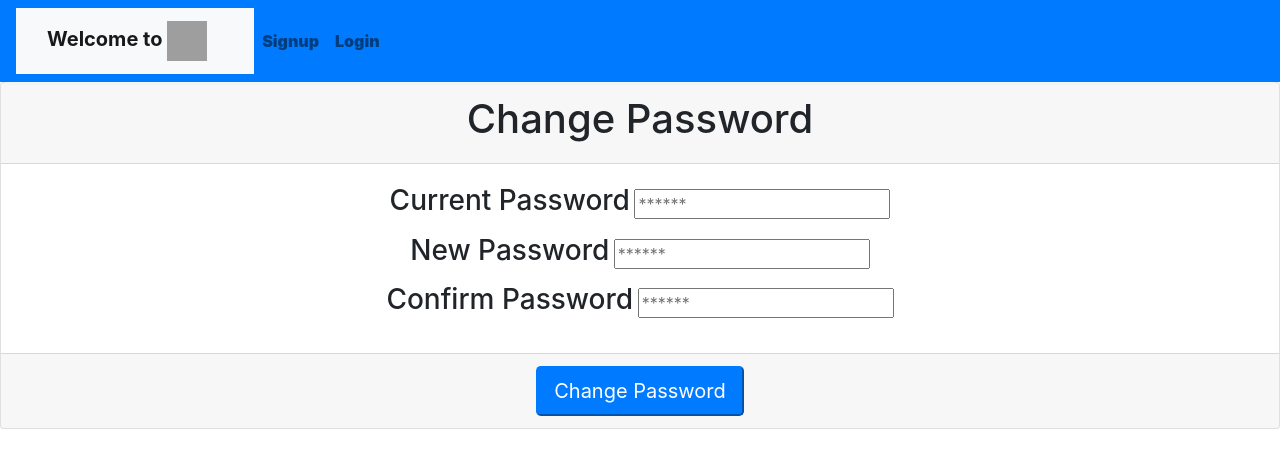
After one commit to VinaySi2705/flipkart_clone_app, a Django app: template clone/templates/change_password.html in a window 1280 px wide. The commit adds this page. Shown: the top 468 px of the page. Run offline with Django 3.2, Linux system fonts and the light colour scheme; the template is opened without the code that fills it, so the values that code supplies are empty; some libraries are stand-ins or nearby versions; grey boxes are pictures that could not be loaded.

Commit message:
added change password functionality,some restrictions in signup page and added first_name of present customer on navbar

```diff
--- a/clone/middlewares/auth.py
+++ b/clone/middlewares/auth.py
@@ -1,10 +1,12 @@
 from django.shortcuts import redirect
+
+
 def auth_middleware(get_response):
 
     def middleware(request):
         if not request.session.get('customer'):
             return redirect('login')
         else:
-            response=get_response(request)
+            response = get_response(request)
             return response
     return middleware
--- a/clone/templates/base.html
+++ b/clone/templates/base.html
@@ -77,6 +77,9 @@
               <span class="navbar-brand mb-0 h1"><b>Hello,{{customer.first_name}}</b></span>
              {% endfor %}
            </li>
+           <li class="nav-item">
+             <a class="nav-link" href='/change_password'>Change Password<span class="sr-only">(current)</span></a>
+           </li>
          </ul>
         {% else %}
        <ul class=" navbar-nav my-2 my-lg-0">
--- /dev/null
+++ b/clone/templates/change_password.html
@@ -0,0 +1,30 @@
+{% extends 'base.html' %}
+{% block content %}
+
+<div class="card text-center">
+  <div class="card-header">
+    <h1>Change Password</h1>
+  </div>
+
+<form action="/change_password" method="POST">
+  <div class="card-body">
+     {% csrf_token %}
+     {% if error %}
+     <div class="alert alert-danger" role="alert">
+        {{error}}
+     </div>
+     {% endif %}
+     <label form=""><h3>Current Password</h3></label>
+     <input type="password" name="current" id="" placeholder="******"><br>
+     <label form=""><h3>New Password</h3></label>
+    <input type="password" name="new" id="" placeholder="******"><br>
+    <label form=""><h3>Confirm Password</h3></label>
+   <input type="password" name="confirm" id="" placeholder="******"><br>
+  </div>
+  <div class="card-footer">
+  <input type="submit" class="btn-primary btn-lg" value="Change Password">
+</form>
+</div>
+
+
+{% endblock %}
--- a/clone/templates/login.html
+++ b/clone/templates/login.html
@@ -16,7 +16,7 @@
   {% endif %}
 
   <label form=""><h3>Email</h3></label>
-  <input type="email" name="email" id=""   placeholder="example@gmail.com" value={{email}}><br>
+  <input type="email" name="email" id=""   placeholder="username@gmail.com" value={{email}}><br>
   <label form=""><h3>Password</h3></label>
   <input type="password" name="password" id="" placeholder="******"><br>
   </div>
@@ -25,5 +25,4 @@
   </div>
 </form>
 </div>
-
 {% endblock %}
--- a/clone/templates/signup.html
+++ b/clone/templates/signup.html
@@ -21,9 +21,12 @@
   <label form=""><h3>Mobile no.</h3></label>
   <input type="text" name="phone" id=""  placeholder="0123456789" value={{phone}}><br>
   <label form=""><h3>Email</h3></label>
-  <input type="email" name="email" id=""   placeholder="example@gmail.com" value={{email}}><br>
+  <input type="email" name="email" id=""   placeholder="username@gmail.com" value={{email}}><br>
   <label form=""><h3>Password</h3></label>
   <input type="password" name="password" id="" placeholder="******"><br>
+  <label form=""><h3>Confirm Password</h3></label>
+  <input type="password" name="confirm_password" id="" placeholder="******"><br>
+
   </div>
   <div class="card-footer">
   <input type="submit" class="btn-primary btn-lg" value="Create an Account">
--- a/clone/templatetags/cart.py
+++ b/clone/templatetags/cart.py
@@ -11,6 +11,7 @@ def is_in_cart(product, cart):
         if int(id) == product.id:
             return True
     return False
+
 
 @register.filter(name='cart_quantity')
 def cart_quantity(product, cart):
@@ -33,11 +34,13 @@ def total_cart_price(products, cart):
         sum += price_total(p, cart)
     return sum
 
+
 @register.filter(name='order_price')
 def order_price(order):
     return order.quantity*order.price
 
+
 @register.filter(name='profile')
 def profile(customer_id):
-    nameobject=Customer.objects.filter(id=customer_id)
+    nameobject = Customer.objects.filter(id=customer_id)
     return nameobject
--- a/clone/urls.py
+++ b/clone/urls.py
@@ -1,11 +1,12 @@
 from django.urls import path
-from . views import logout #,profile
+from . views import logout  # ,profile
 from clone.view.index import Index
 from clone.view.signup import Signup
 from clone.view.checkout import Checkout
 from clone.view.login import Login
 from clone.view.cartview import Cart
 from clone.view.ordered import OrderView
+from clone.view.change_password import ChangePassword
 from clone.middlewares.auth import auth_middleware
 
 urlpatterns = [
@@ -13,7 +14,8 @@ urlpatterns = [
     path('signup', Signup.as_view(), name='signup'),
     path('login', Login.as_view(), name='login'),
     path('logout', logout, name='Logout'),
-    path('cart',auth_middleware(Cart.as_view()), name='cart'),
-    path('check-out',auth_middleware(Checkout.as_view()), name='checkout'),
+    path('cart', auth_middleware(Cart.as_view()), name='cart'),
+    path('check-out', auth_middleware(Checkout.as_view()), name='checkout'),
     path('orders', auth_middleware(OrderView.as_view()), name='orders'),
+    path('change_password', auth_middleware(ChangePassword.as_view())),
 ]
--- a/clone/view/checkout.py
+++ b/clone/view/checkout.py
@@ -4,6 +4,9 @@ from django.shortcuts import redirect, render
 
 
 class Checkout(View):
+    def get(self, request):
+        return redirect('cart')
+
     def post(self, request):
         address = request.POST.get('address')
         phone = request.POST.get('phone')
--- a/clone/view/index.py
+++ b/clone/view/index.py
@@ -1,6 +1,7 @@
 from django.views import View
 from clone.models import Category, Product
 from django.shortcuts import redirect, render
+
 
 class Index(View):
     def post(self, request):
--- a/clone/view/signup.py
+++ b/clone/view/signup.py
@@ -15,6 +15,7 @@ class Signup(View):
         phone = postData.get('phone')
         email = postData.get('email')
         password = postData.get('password')
+        confirm_password = postData.get('confirm_password')
         # here we validate the input data
         value = {'first_name': first_name,
                  'last_name': last_name,
@@ -31,6 +32,9 @@ class Signup(View):
                             )
 
         error_message = self.validateCustomer(customer)
+        # here we validate the password
+        if password != confirm_password:
+            error_message = "Password doesn't match"
         # saving
         if not error_message:
             customer.password = make_password(customer.password)
--- a/clone/views.py
+++ b/clone/views.py
@@ -1,4 +1,4 @@
-from django.shortcuts import redirect,render
+from django.shortcuts import redirect, render
 # Create your views here.
 
 
```
Also changed, not shown: clone/templates/index.html (+6 -6 lines), clone/view/change_password.py (added, +30 -0 lines), db.sqlite3.
